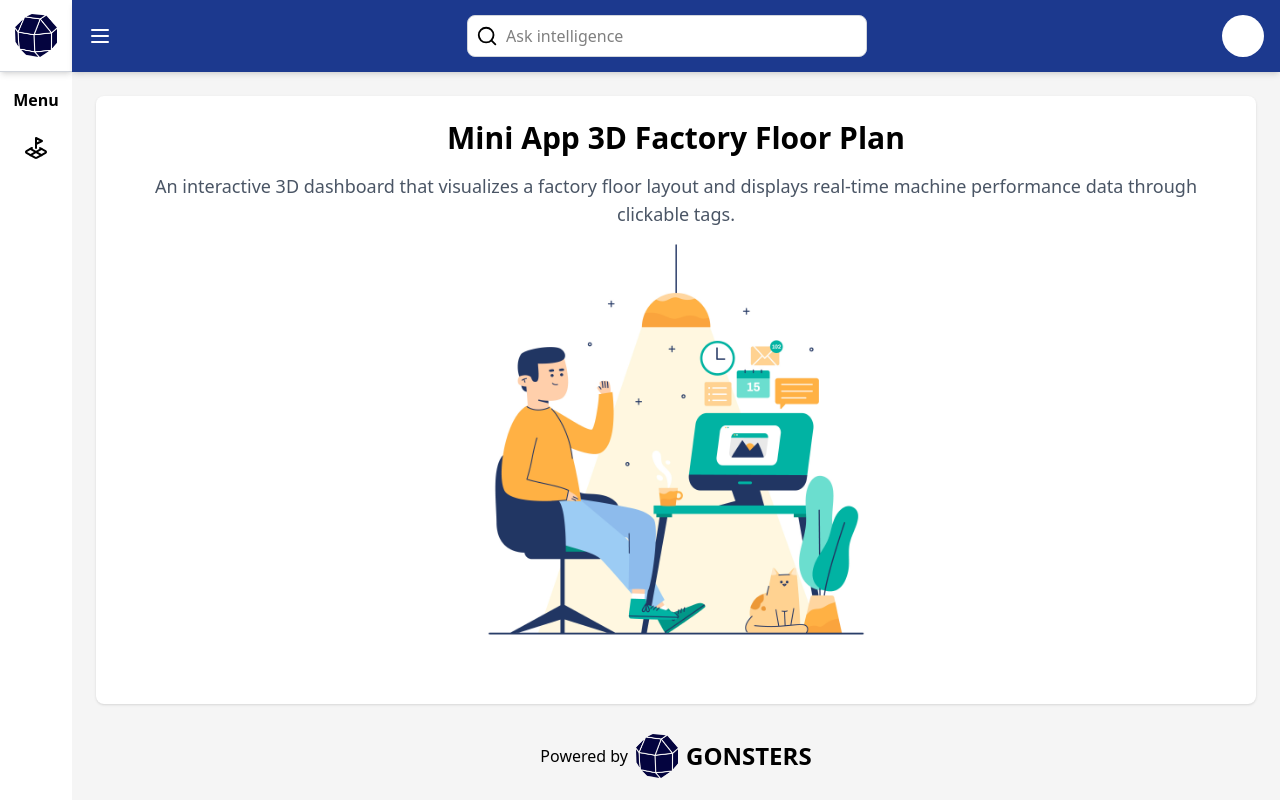
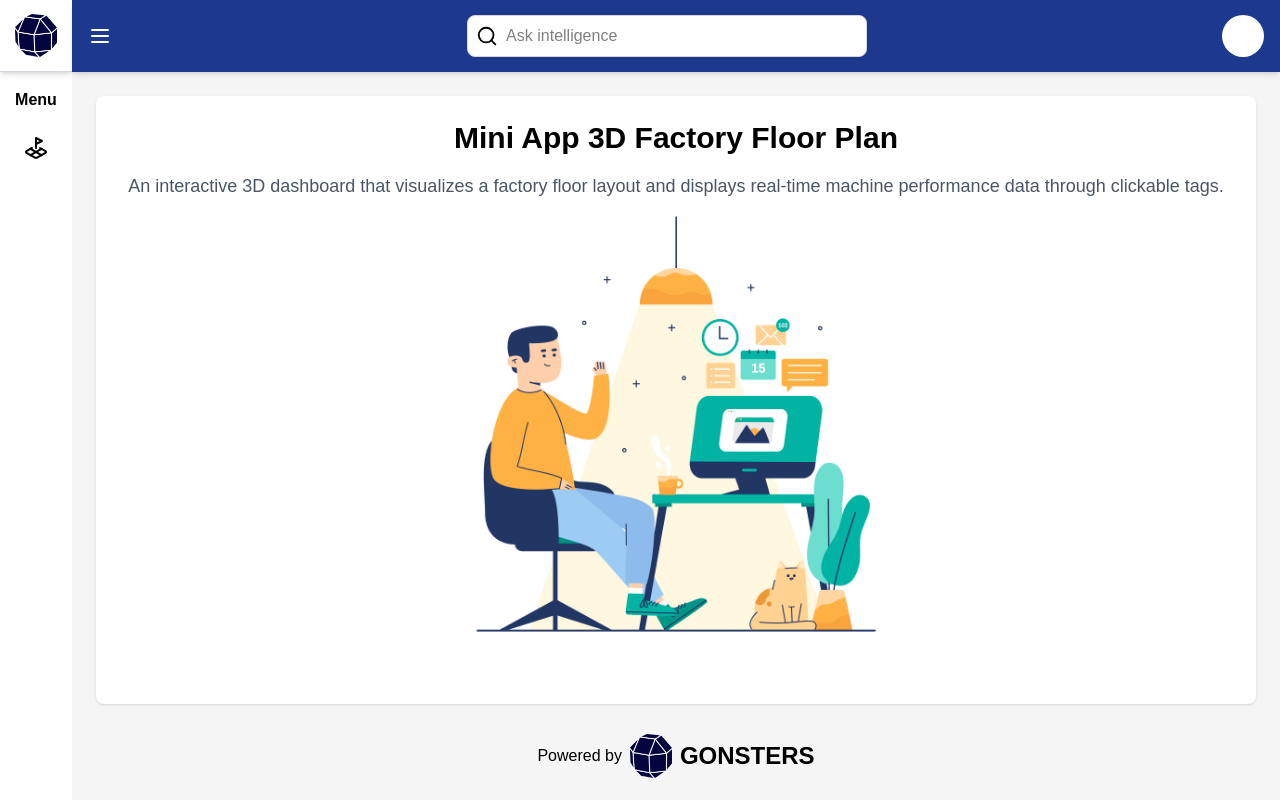
Before and after one commit to lilgibs/fe-vite-mini-app-3d-factory-floor-plan, a React (Vite) app: page / in a window 1280 px wide. Built offline with nearby package versions, Linux system fonts and the light colour scheme.

Commit message:
update: Embed height weight optimization

```diff
--- a/src/index.css
+++ b/src/index.css
@@ -4,9 +4,19 @@
   --background: #f5f5f5;
 }
 
-body {
+html, body, #root {
+  height: 100%;
+  margin: 0;
+  padding: 0;
   background-color: var(--background);
 }
+
+body {
+  font-family: sans-serif;
+  -webkit-font-smoothing: antialiased;
+  -moz-osx-font-smoothing: grayscale;
+}
+
 
 hr {
   border: none;
--- a/src/pages/embed/floor-plan/FloorPlanEmbed.tsx
+++ b/src/pages/embed/floor-plan/FloorPlanEmbed.tsx
@@ -5,8 +5,10 @@ export default function FloorPlanEmbed() {
   const model = useFloorPlanViewModel()
 
   return (
-    <div className='relative w-full h-full' ref={model.fullScreenRef}>
-      <CanvasArea model={model} />
+    <div className='w-full h-full bg-white'>
+      <div className='relative w-full h-full' ref={model.fullScreenRef}>
+        <CanvasArea model={model} />
+      </div>
     </div>
   )
 }
```
